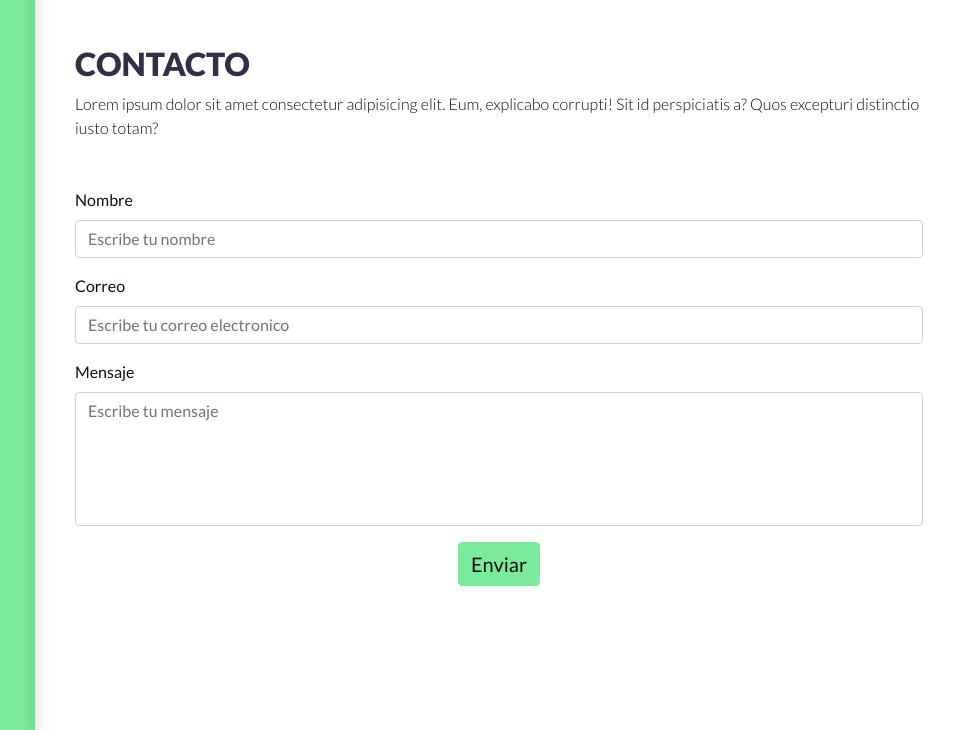
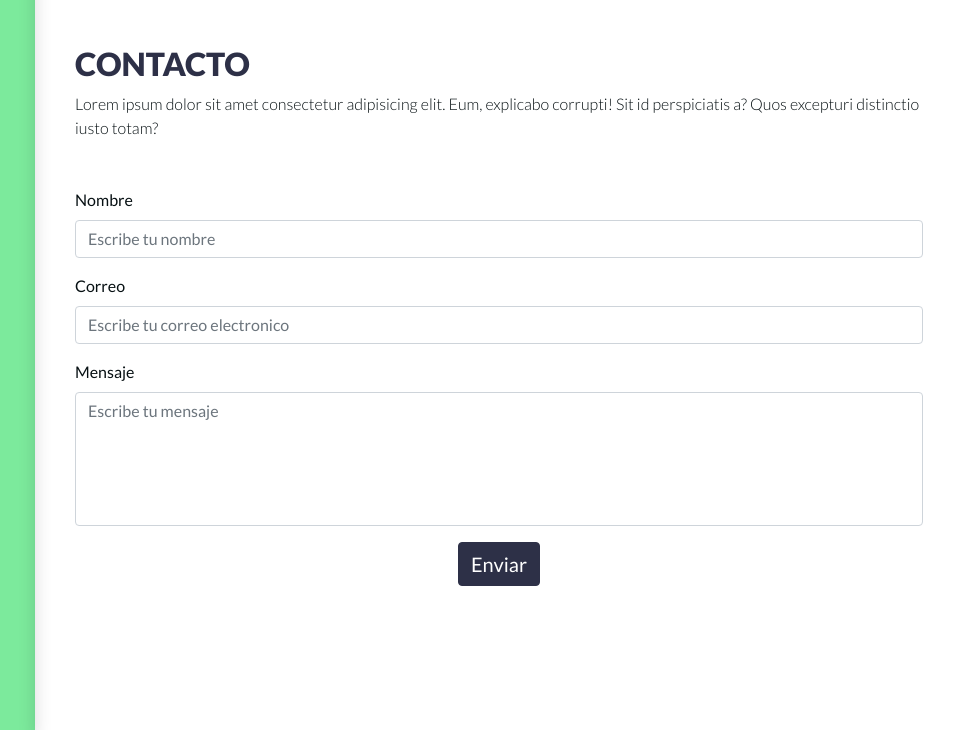
Before and after one commit to arabootcamp/CurriculumVitaeOnline, a plain HTML site: page index.html in a window 1280 px wide. Shown: the part 1946-2676 px from the top of the page, without its empty margins (285-1239 px from the left). Drawn offline with nearby package versions, Linux system fonts and the light colour scheme.

Commit message:
cambio de color boton enviar

```diff
--- a/index.html
+++ b/index.html
@@ -211,7 +211,7 @@
               <textarea class="form-control" rows="5" placeholder="Escribe tu mensaje" id="exampleInputMje"></textarea>
             </div>
             <div class="group text-center text-success">
-              <button type="submit" class="button btn btn-success fs-5">Enviar</button>
+              <button type="submit" class="button btn btn-info fs-5">Enviar</button>
             </div>
           </form>
         </div>
```
